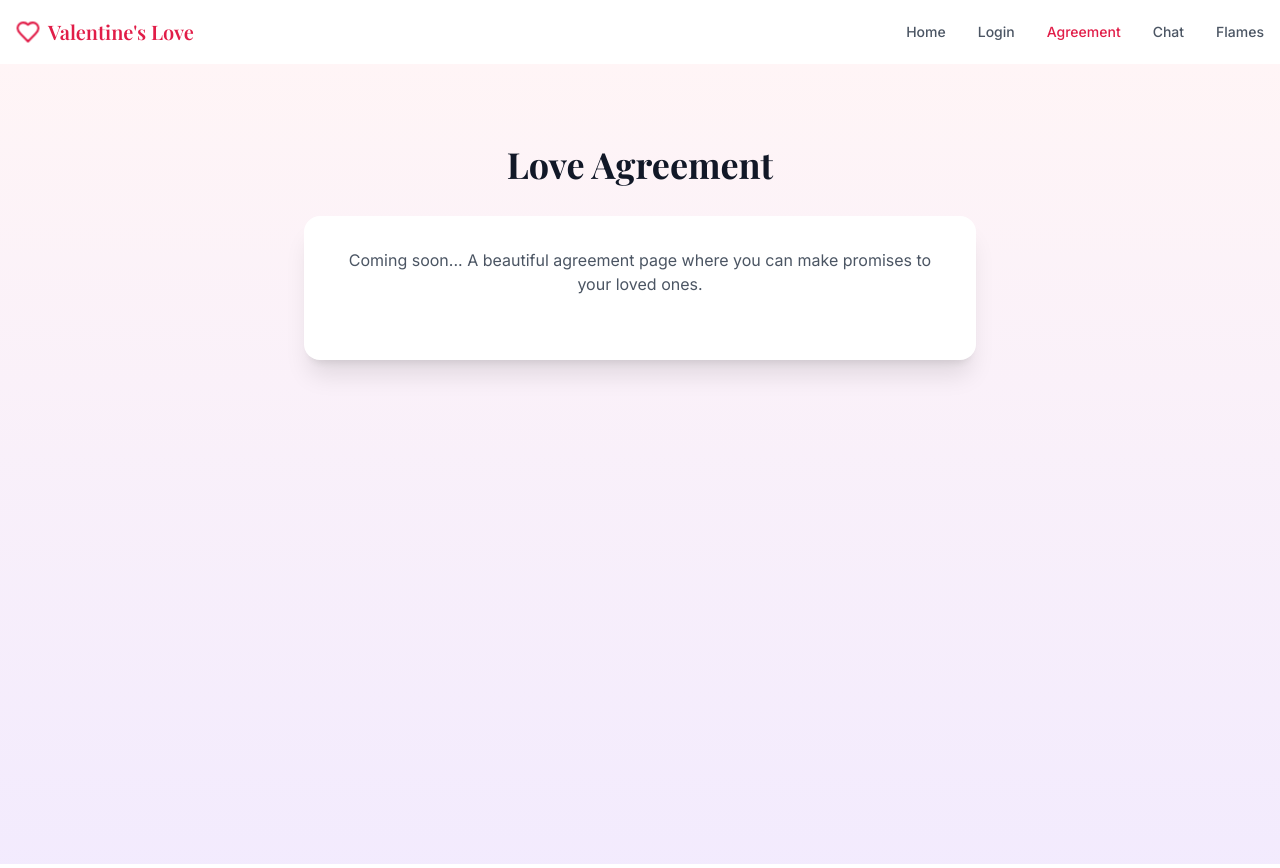
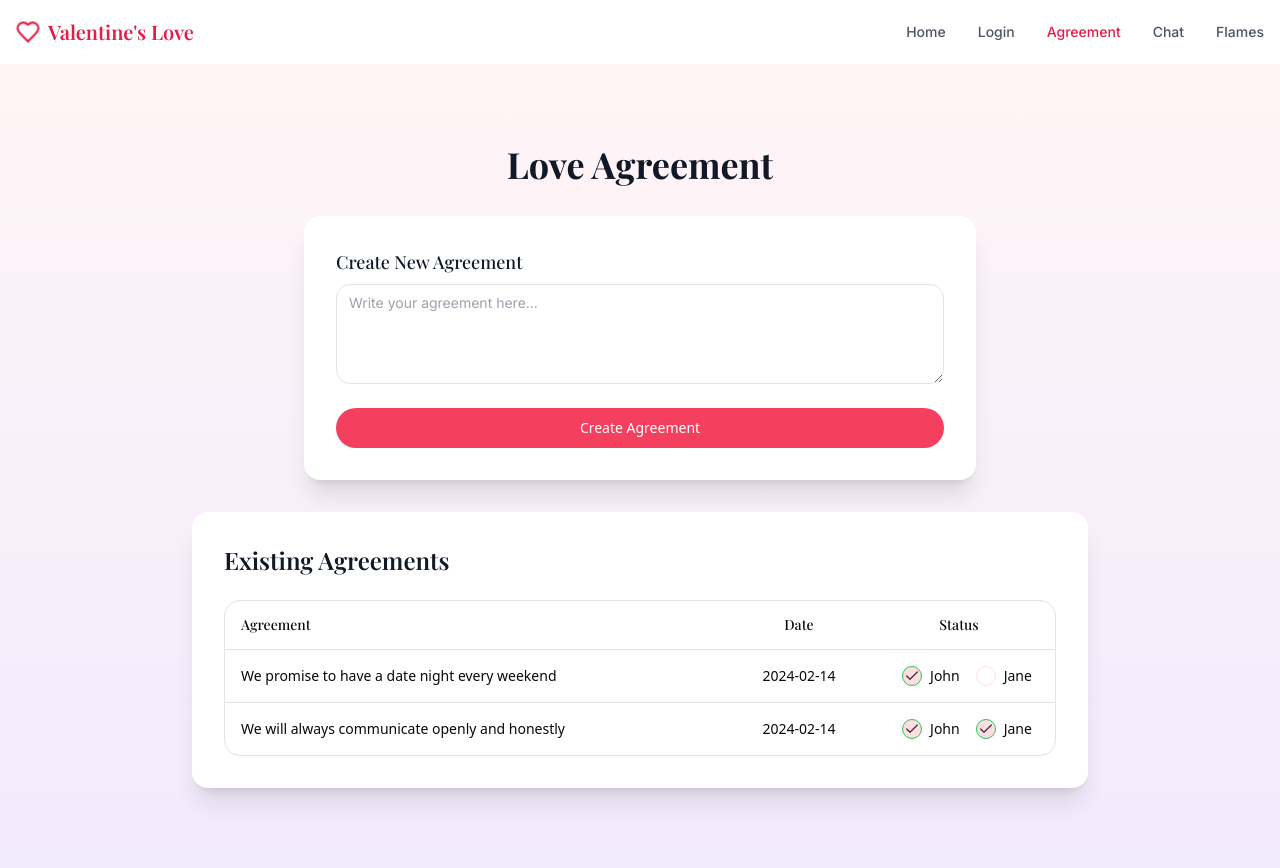
Before and after one commit to unaisshemim/loveflame-connection, a React (Vite) app: page /agreement in a window 1280 px wide. Built offline with nearby package versions, Linux system fonts and the light colour scheme.

Commit message:
Enhance Agreement Page
Add sections for adding new agreements and viewing old agreements.  Include visual indicators (e.g., flags) to show agreement status for each party.

```diff
--- a/src/pages/Agreement.tsx
+++ b/src/pages/Agreement.tsx
@@ -1,15 +1,163 @@
+import { useState } from "react";
+import { Textarea } from "@/components/ui/textarea";
+import { Button } from "@/components/ui/button";
+import { Table, TableBody, TableCell, TableHead, TableHeader, TableRow } from "@/components/ui/table";
+import { Checkbox } from "@/components/ui/checkbox";
+import { toast } from "sonner";
+
+interface Agreement {
+  id: number;
+  content: string;
+  createdAt: string;
+  parties: {
+    name: string;
+    hasAgreed: boolean;
+  }[];
+}
 
 const Agreement = () => {
+  const [newAgreement, setNewAgreement] = useState("");
+  const [agreements, setAgreements] = useState<Agreement[]>([
+    {
+      id: 1,
+      content: "We promise to have a date night every weekend",
+      createdAt: "2024-02-14",
+      parties: [
+        { name: "John", hasAgreed: true },
+        { name: "Jane", hasAgreed: false },
+      ],
+    },
+    {
+      id: 2,
+      content: "We will always communicate openly and honestly",
+      createdAt: "2024-02-14",
+      parties: [
+        { name: "John", hasAgreed: true },
+        { name: "Jane", hasAgreed: true },
+      ],
+    },
+  ]);
+
+  const handleSubmit = (e: React.FormEvent) => {
+    e.preventDefault();
+    if (!newAgreement.trim()) {
+      toast.error("Please enter an agreement");
+      return;
+    }
+
+    const userName = sessionStorage.getItem("userName");
+    if (!userName) {
+      toast.error("Please login first");
+      return;
+    }
+
+    const newAgreementObj: Agreement = {
+      id: agreements.length + 1,
+      content: newAgreement.trim(),
+      createdAt: new Date().toISOString().split('T')[0],
+      parties: [
+        { name: userName, hasAgreed: true },
+        { name: "Partner", hasAgreed: false },
+      ],
+    };
+
+    setAgreements([...agreements, newAgreementObj]);
+    setNewAgreement("");
+    toast.success("Agreement created successfully ❤️");
+  };
+
+  const toggleAgreement = (agreementId: number, partyName: string) => {
+    setAgreements(agreements.map(agreement => {
+      if (agreement.id === agreementId) {
+        return {
+          ...agreement,
+          parties: agreement.parties.map(party => {
+            if (party.name === partyName) {
+              return { ...party, hasAgreed: !party.hasAgreed };
+            }
+            return party;
+          }),
+        };
+      }
+      return agreement;
+    }));
+  };
+
   return (
     <div className="min-h-screen bg-gradient-to-b from-primary/30 to-secondary/30 py-20">
       <div className="container mx-auto px-4">
         <h1 className="font-playfair text-4xl font-bold text-center text-gray-900 mb-8 animate-fadeIn">
           Love Agreement
         </h1>
-        <div className="max-w-2xl mx-auto bg-white rounded-2xl shadow-xl p-8 animate-fadeIn opacity-0" style={{ animationDelay: "200ms" }}>
-          <p className="font-inter text-gray-600 text-center mb-8">
-            Coming soon... A beautiful agreement page where you can make promises to your loved ones.
-          </p>
+
+        {/* New Agreement Form */}
+        <div className="max-w-2xl mx-auto bg-white rounded-2xl shadow-xl p-8 mb-8 animate-fadeIn opacity-0"
+             style={{ animationDelay: "200ms" }}>
+          <form onSubmit={handleSubmit} className="space-y-6">
+            <div className="space-y-2">
+              <label className="font-playfair text-lg font-medium text-gray-900">
+                Create New Agreement
+              </label>
+              <Textarea
+                placeholder="Write your agreement here..."
+                value={newAgreement}
+                onChange={(e) => setNewAgreement(e.target.value)}
+                className="min-h-[100px] font-inter"
+              />
+            </div>
+            <Button
+              type="submit"
+              className="w-full bg-love-500 hover:bg-love-600 text-white font-medium py-2 rounded-full transition-all duration-300 transform hover:scale-105"
+            >
+              Create Agreement
+            </Button>
+          </form>
+        </div>
+
+        {/* Existing Agreements */}
+        <div className="max-w-4xl mx-auto bg-white rounded-2xl shadow-xl p-8 animate-fadeIn opacity-0"
+             style={{ animationDelay: "400ms" }}>
+          <h2 className="font-playfair text-2xl font-semibold text-gray-900 mb-6">
+            Existing Agreements
+          </h2>
+
+          <div className="overflow-hidden rounded-lg border">
+            <Table>
+              <TableHeader>
+                <TableRow>
+                  <TableHead className="font-playfair">Agreement</TableHead>
+                  <TableHead className="w-32 text-center font-playfair">Date</TableHead>
+                  <TableHead className="w-48 text-center font-playfair">Status</TableHead>
+                </TableRow>
+              </TableHeader>
+              <TableBody>
+                {agreements.map((agreement) => (
+                  <TableRow key={agreement.id}>
+                    <TableCell className="font-medium">{agreement.content}</TableCell>
+                    <TableCell className="text-center">{agreement.createdAt}</TableCell>
+                    <TableCell>
+                      <div className="flex justify-center gap-4">
+                        {agreement.parties.map((party, index) => (
+                          <div key={index} className="flex items-center gap-2">
+                            <Checkbox
+                              checked={party.hasAgreed}
+                              onCheckedChange={() => toggleAgreement(agreement.id, party.name)}
+                              className={`h-5 w-5 ${
+                                party.hasAgreed ? "bg-green-500 border-green-500" : ""
+                              }`}
+                            />
+                            <span className="text-sm font-medium">
+                              {party.name}
+                            </span>
+                          </div>
+                        ))}
+                      </div>
+                    </TableCell>
+                  </TableRow>
+                ))}
+              </TableBody>
+            </Table>
+          </div>
         </div>
       </div>
     </div>
```
